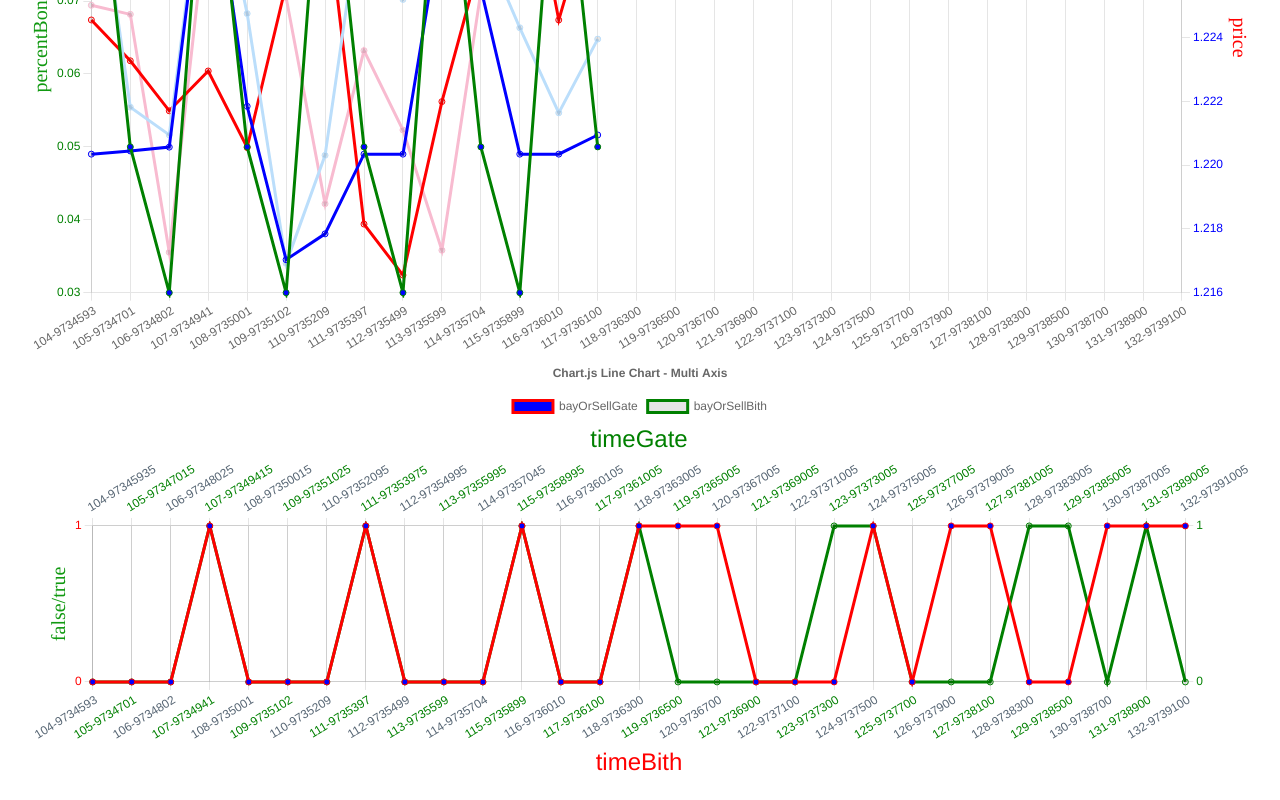
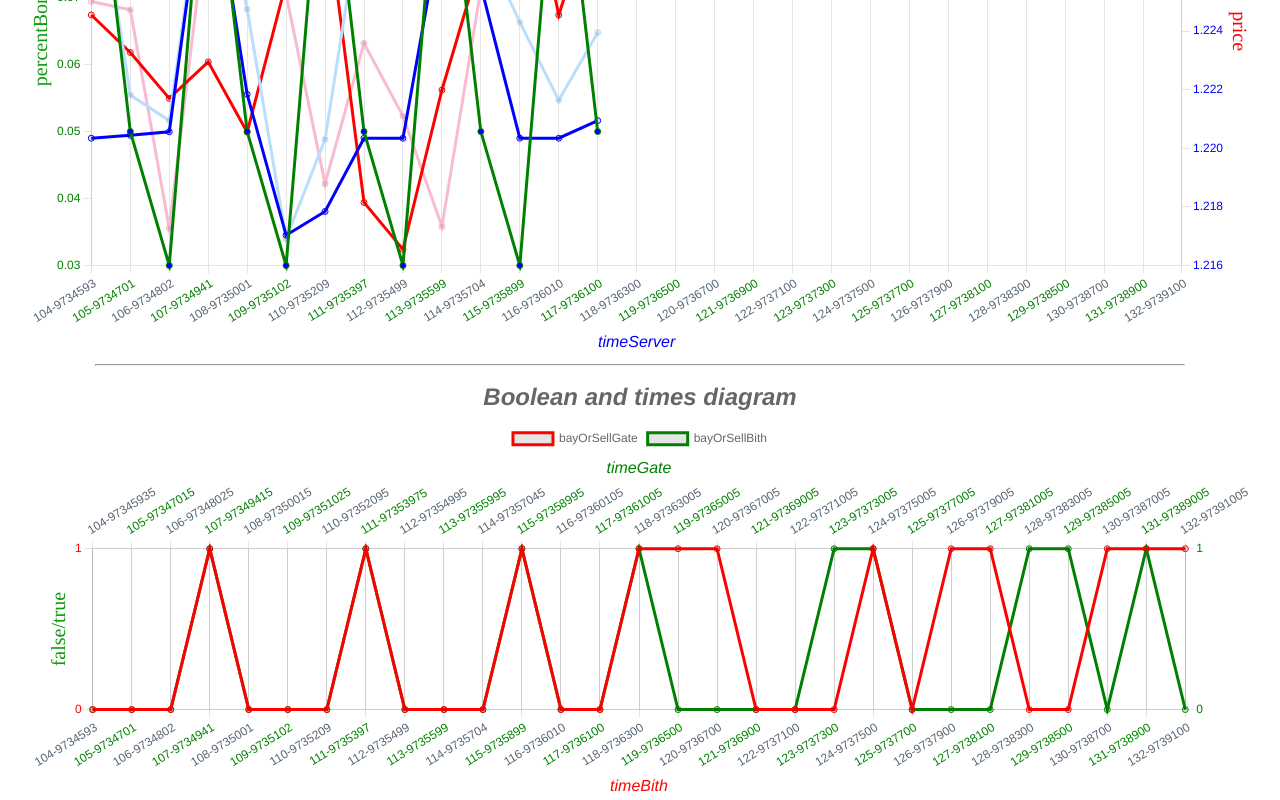
Before and after one commit to illusionoff/reactcriptoarbitr_test_squeeze, a React (Create React App) app in the folder client/: page / in a window 1280 px wide. Shown: the part 739-1539 px from the top of the page. Built offline with nearby package versions, Linux system fonts and the light colour scheme.

Commit message:
font stile

```diff
--- a/client/src/components/Chart.js
+++ b/client/src/components/Chart.js
@@ -1,5 +1,9 @@
 import React from 'react';
 import { Line } from 'react-chartjs-2';
+
+
+const FONT_AXIS = { size: 16, style: 'italic' };
+const FONT_TITLE_CHART = { size: 24, style: 'italic' };
 // import { parseCSV } from '../functions/functions';
 // import fs from "fs";
 // import parse from 'csv-parse';
@@ -155,7 +159,7 @@ const data = canvas => {
       label: 'bayOrSellGate',
       yAxisID: 'a',
       // backgroundColor: ['red', 'red', 'red', 'red', 'red'],
-      backgroundColor: 'blue',
+      // backgroundColor: 'blue',
       borderColor: 'red',
       // color: "#F7464A",
       // fillColor: "rgba(255, 187, 0, 1)",
@@ -205,7 +209,8 @@ const options = {
   plugins: {
     title: {
       display: true,
-      text: 'Chart.js Line Chart - Multi Axis'
+      text: 'Boolean and times diagram',
+      font: FONT_TITLE_CHART
     }
   },
   // maintainAspectRatio: false,
@@ -285,7 +290,7 @@ const options = {
         display: true,
         text: 'timeBith',
         color: 'red',
-        font: { size: 24 }
+        font: FONT_AXIS
       },
       grid: {
         // offset: true // offset true to get labels in between the lines instead of on the lines
@@ -299,7 +304,7 @@ const options = {
         display: true,
         text: 'timeGate',
         color: 'green',
-        font: { size: 24 }
+        font: FONT_AXIS
       },
       grid: {
         // offset: true // offset true to get labels in between the lines instead of on the lines
@@ -370,7 +375,7 @@ const data2 = canvas => {
     //   // 3,0.61492768,0.61202401,0.61755264,0.6190815,-0.00552863,-0.00415382,1625823192830,1625823192492,false
     //   // 4,0.61439874,0.61202401,0.61800354,0.6190815,-0.00597953,-0.00468276,1625823193001,1625823192492,false
     backgroundColor: gradient, // что-то никакой разницы не видно
-    labels: newDataY,
+    // labels: newDataY,
     datasets: [{
       label: 'percentBonus',
       yAxisID: 'a',
@@ -426,7 +431,9 @@ const options2 = {
   plugins: {
     title: {
       display: true,
-      text: 'percentBonus'
+      text: 'Quotation price diagram',
+      font: FONT_TITLE_CHART
+
     }
   },
   scales: {
@@ -514,6 +521,20 @@ const options2 = {
       display: false,
       position: 'right',
     },
+    x: {
+      position: 'bottom',
+      title: {
+        display: true,
+        text: 'timeServer',
+        color: 'blue',
+        font: FONT_AXIS
+      },
+      grid: {
+        // offset: true // offset true to get labels in between the lines instead of on the lines
+      },
+      labels: newDataY, // можно в опциях указывать не общий набор данный,  а отдельно для каждой оси х по отдельности
+      ticks: { color: colorArr }, //colorArr через одного другой цвет'green'
+    },
     // y2: {
     //   type: 'linear',
     //   display: true,
@@ -555,6 +576,7 @@ export const Chart = () => {
           // options={{ maintainAspectRatio: false }}
           options={options2}
         />
+        <hr width="85%" />
         <Line data={data}
           // ref={ref}
           // width={100}
```
